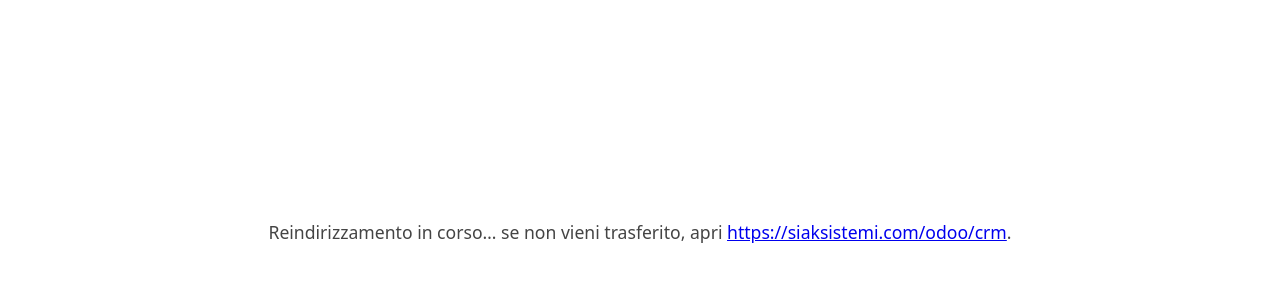
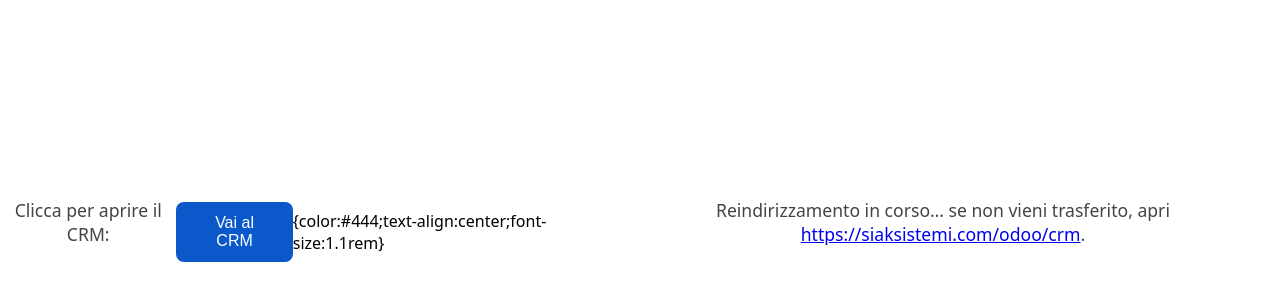
Before and after one commit to AlessandroGiannoulidis/ODOO_CRM, a plain HTML site: page index.html in a window 1280 px wide. Shown: the part 168-468 px from the top of the page. Drawn offline with Linux system fonts and the light colour scheme.

Commit message:
Update index.html

```diff
--- a/index.html
+++ b/index.html
@@ -12,10 +12,24 @@
 
 
 <!-- Fallback redirect for very old browsers -->
-<meta http-equiv="refresh" content="3; url=https://siaksistemi.com/odoo/crm">
 <style>
 html,body{height:100%;margin:0;display:flex;align-items:center;justify-content:center;font-family:system-ui,-apple-system,Segoe UI,Roboto,\"Helvetica Neue\",Arial}
-.msg{color:#444;text-align:center;font-size:1.1rem}
+.msg{color:#444;text-align:center;font-size:1.1rem;margin-bottom:20px}
+button{padding:12px 22px;font-size:1rem;border:none;border-radius:8px;background:#0a58ca;color:white;cursor:pointer}
+</style>
+</head>
+<body>
+<div class="msg">Clicca per aprire il CRM:</div>
+<button onclick="window.location.href='https://siaksistemi.com/odoo/crm'">Vai al CRM</button>
+
+
+<script>
+if ('serviceWorker' in navigator) {
+navigator.serviceWorker.register('/sw.js').catch(()=>{});
+}
+</script>
+</body>
+</html>{color:#444;text-align:center;font-size:1.1rem}
 </style>
 </head>
 <body>
```
